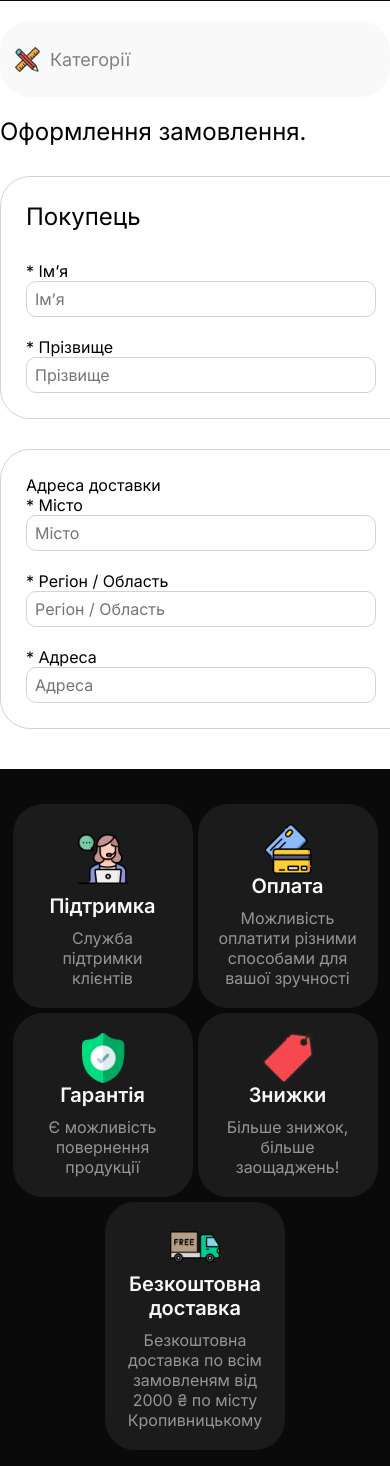
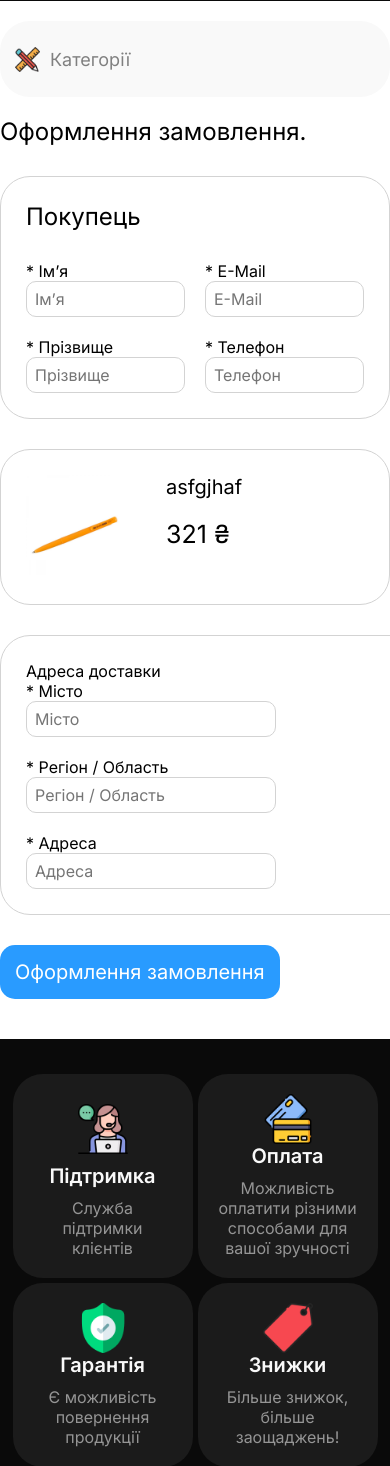
Before and after one commit to timtimplay077-gif/magaz, a PHP site: page /chekout.php in a window 390 px wide. Shown: the part 119-1585 px from the top of the page. Run offline with PHP 8.4, Linux system fonts and the light colour scheme; data that the repository does not hold is empty; some libraries are stand-ins or nearby versions.

Commit message:
настроил под телефон заказ товара

```diff
--- a/css/adaptive.css
+++ b/css/adaptive.css
@@ -705,3 +705,67 @@
         font-size: 23px;
     }
 }
+
+@media screen and (max-width: 1270px) {
+    .ored_adres {
+        width: 530px;
+    }
+}
+
+@media screen and (max-width: 900px) {
+    .ored_adres {
+        width: 380px;
+    }
+}
+
+@media screen and (max-width: 1270px) {
+    .label_chekount input {
+        width: 200px;
+    }
+}
+
+@media screen and (max-width: 900px) {
+    .label_chekount input {
+        width: 120px;
+        gap: 0px;
+    }
+}
+
+@media screen and (max-width: 900px) {
+    .label_chekount form {
+        gap: 0px;
+    }
+}
+
+@media screen and (max-width: 1160px) {
+    .adres {
+        grid-template-columns: 1fr;
+        justify-items: normal;
+    }
+}
+@media screen and (max-width: 750px) {
+    .chekount{
+        grid-template-columns: 1fr;
+    }
+}
+@media screen and (max-width: 750px) {
+    .ored_adres {
+        width: 100%;
+    }
+}
+@media screen and (max-width: 750px) {
+    .label_chekount input {
+        width: 100%;
+    }
+}
+@media screen and (max-width: 750px) {
+    .label_chekount form {
+        gap: 20px;
+    }
+}
+
+@media screen and (max-width: 420px) {
+    .label_adres input {
+        width: 250px;
+    }
+}
```
